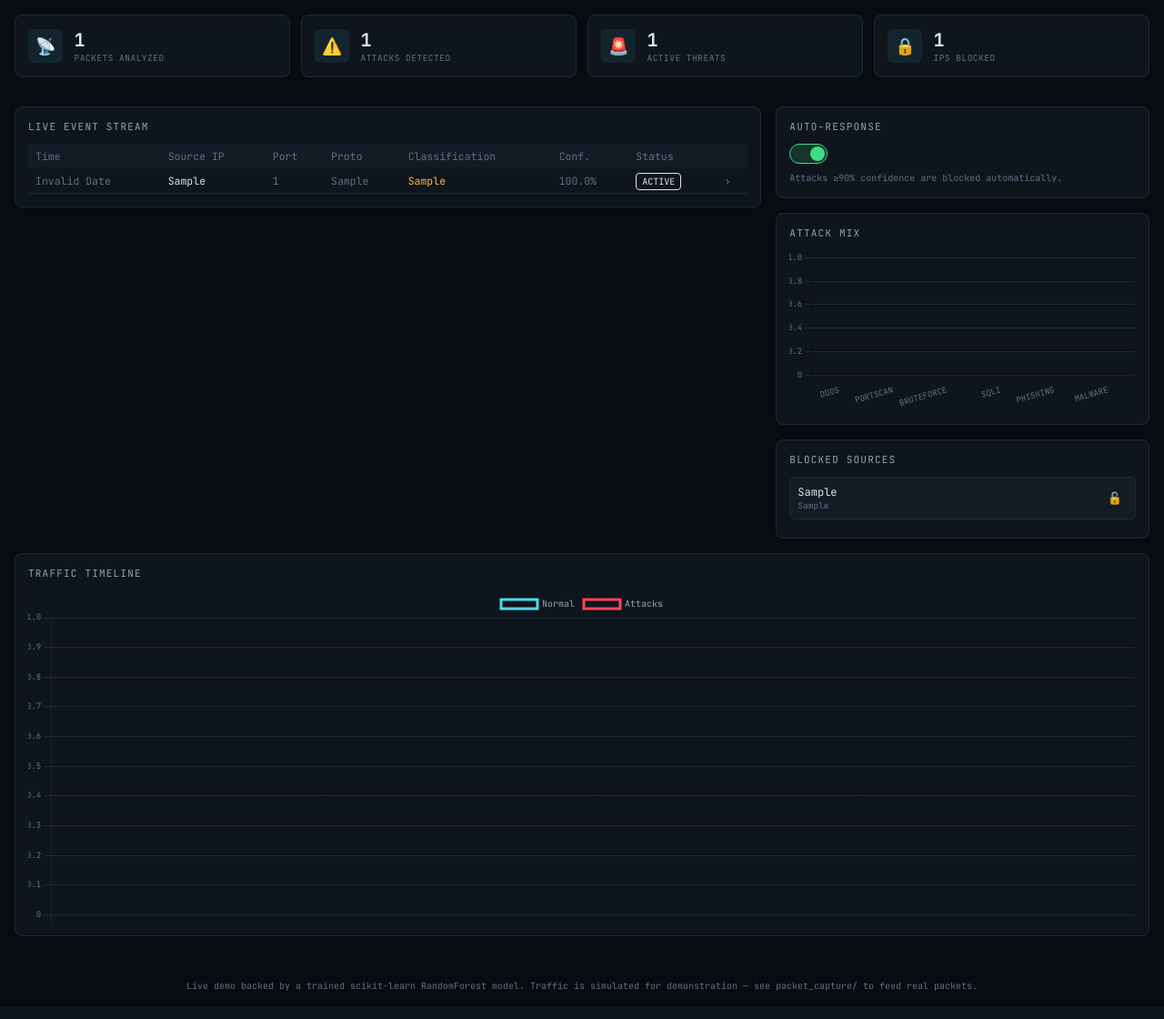
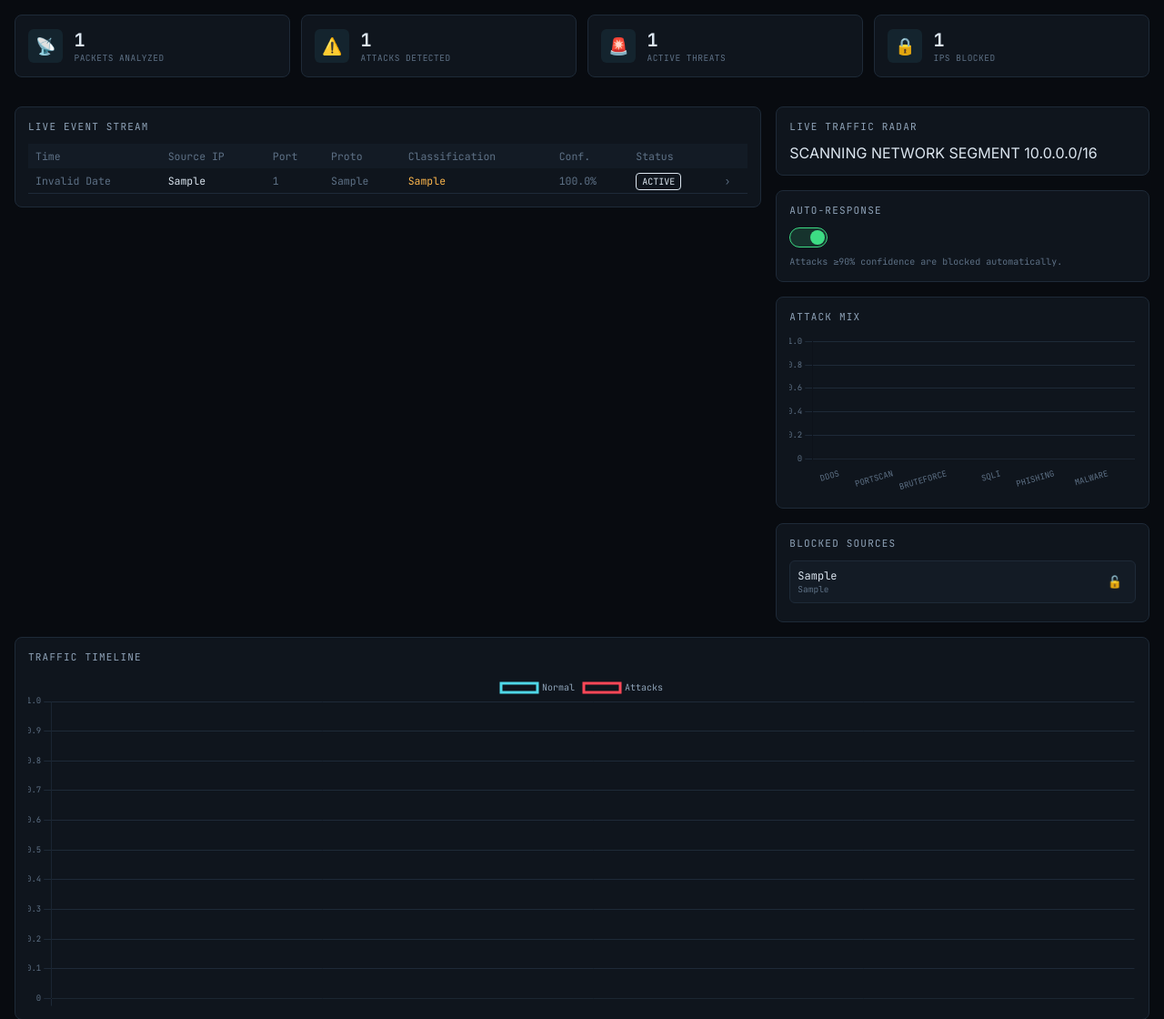
Before and after one commit to mirimranalihashmi786-del/AI-CyberShield, a Flask app: page / in a window 1280 px wide. Shown: the part 59-1179 px from the top of the page at 91% size. Run offline with Flask 3, Linux system fonts and the light colour scheme; tables that the repository leaves empty hold one stand-in row (values such as "Sample post"); parts of the project's set-up code (start-up, migrations or seed data) failed here and were passed over.

Commit message:
Add live traffic radar section to dashboard

```diff
--- a/app/templates/dashboard.html
+++ b/app/templates/dashboard.html
@@ -46,8 +46,24 @@
       </div>
 
       <div class="side-col">
-        <div class="card">
-          <div class="card-title">AUTO-RESPONSE</div>
+  <div class="card">
+    <div class="card-title">LIVE TRAFFIC RADAR</div>
+    <div class="radar-wrap">
+      <div class="radar" id="radar">
+        <div class="radar-ring r1"></div>
+        <div class="radar-ring r2"></div>
+        <div class="radar-ring r3"></div>
+        <div class="radar-sweep"></div>
+        <div class="radar-center"></div>
+      </div>
+    </div>
+    <div class="radar-caption">SCANNING NETWORK SEGMENT 10.0.0.0/16</div>
+  </div>
+
+  <div class="card">
+    <div class="card-title">AUTO-RESPONSE</div>
+
+
           <label class="switch">
             <input type="checkbox" id="autoResponseToggle" checked>
             <span class="slider"></span>
```
